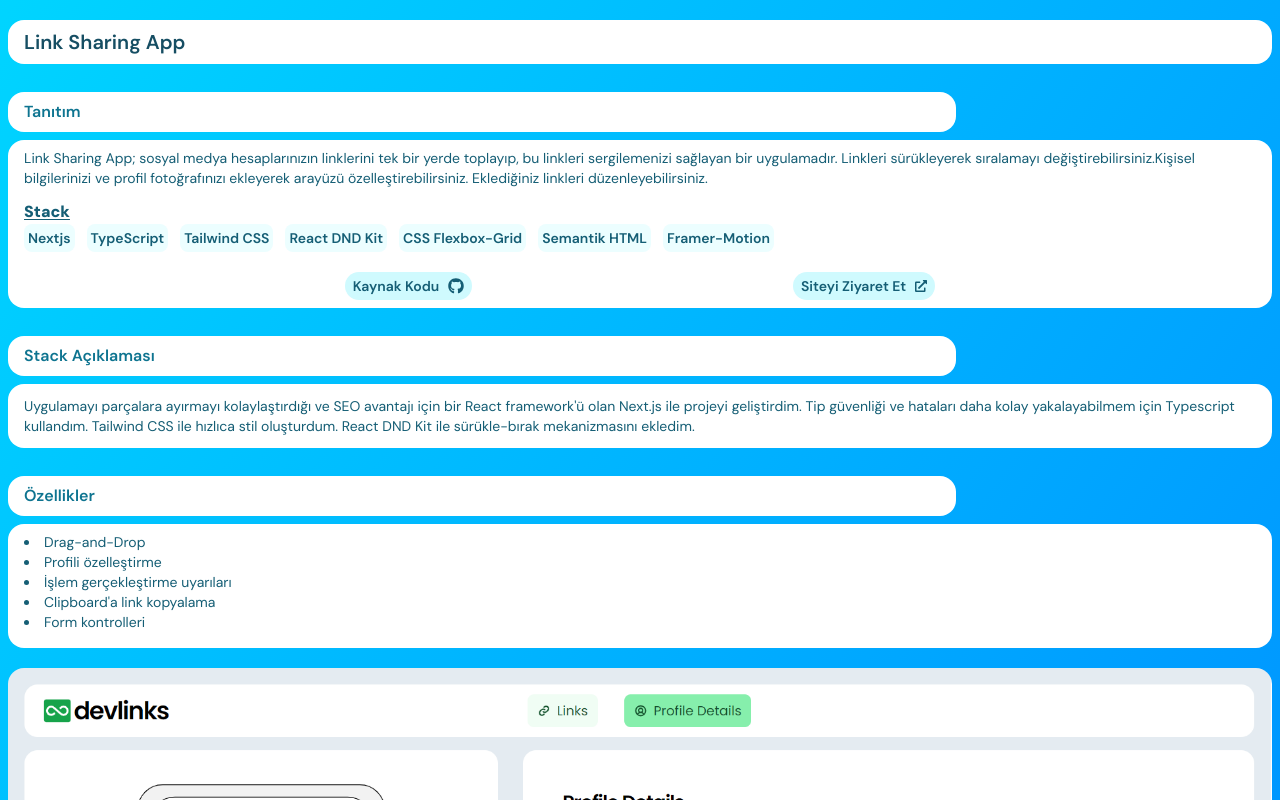
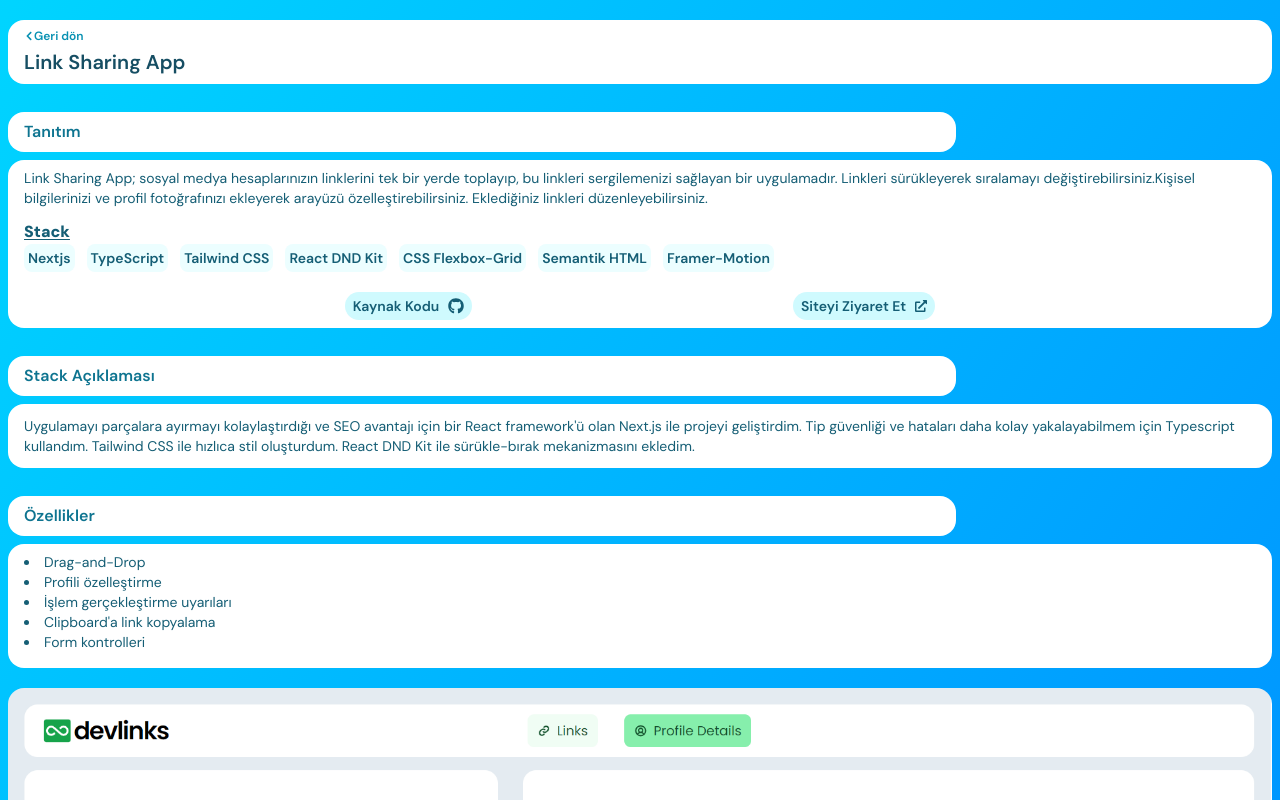
Before and after one commit to tayfunario/portfolio, a Next.js app: page /projects/link_sharing in a window 1280 px wide. Shown: the top 800 px of the page. Built offline with nearby package versions, Linux system fonts and the light colour scheme.

Commit message:
Add navigation link and back button to MainTitle component

```diff
--- a/components/project_detail/MainTitle.tsx
+++ b/components/project_detail/MainTitle.tsx
@@ -1,4 +1,6 @@
 import { motion } from "framer-motion";
+import Link from "next/link";
+import { FaChevronLeft } from "react-icons/fa";
 
 const variants = {
   initial: { x: 1000 },
@@ -8,6 +10,9 @@ const variants = {
 export default function MainTitle({ title }: { title: string }) {
   return (
     <motion.div variants={variants} className="text-container px-4 py-2">
+      <Link href="/" className="flex items-center mb-1 text-xs text-cyan-600 font-semibold">
+        <FaChevronLeft className="size-[10px]" /> Geri dön
+      </Link>
       <h2 className="second-title">{title}</h2>
     </motion.div>
   );
```
